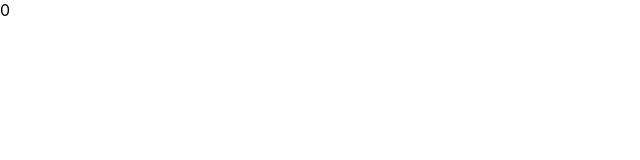
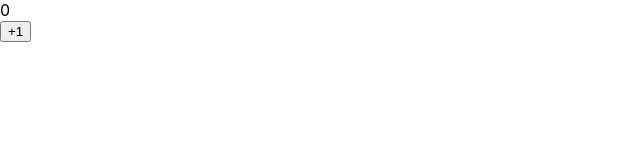
Before and after one commit to JeromeCheon/react-hooks-context-starter, a React (Create React App) app: page / in a window 1280 px wide. Shown: the top 160 px of the page, without its empty margins (0-640 px from the left). Built offline with nearby package versions, Linux system fonts and the light colour scheme.

Commit message:
Add PlusButton to check if context work properly

```diff
--- a/src/App.tsx
+++ b/src/App.tsx
@@ -3,11 +3,13 @@ import logo from './logo.svg';
 import './App.css';
 import { CountProvider } from './Contexts/Count';
 import CountLabel from './Components/CountLabel';
+import { PlusButton } from './Components/PlusButton';
 
 function App() {
 	return (
 		<CountProvider>
 			<CountLabel />
+			<PlusButton />
 		</CountProvider>
 	);
 }
--- /dev/null
+++ b/src/Components/PlusButton/index.tsx
@@ -0,0 +1,7 @@
+import React, { useContext } from 'react';
+import { CountContext } from '../../Contexts/Count';
+
+export const PlusButton = () => {
+	const { plusCount } = useContext(CountContext);
+	return <button onClick={plusCount}>+1</button>;
+};
```
